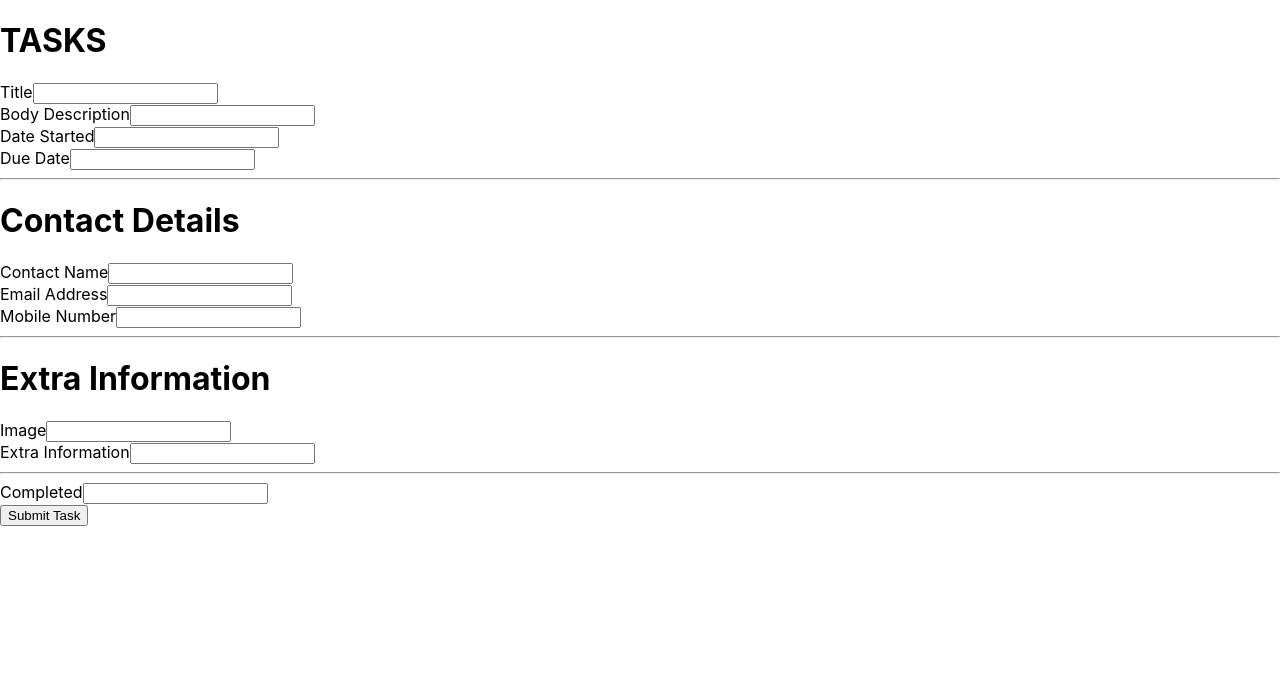
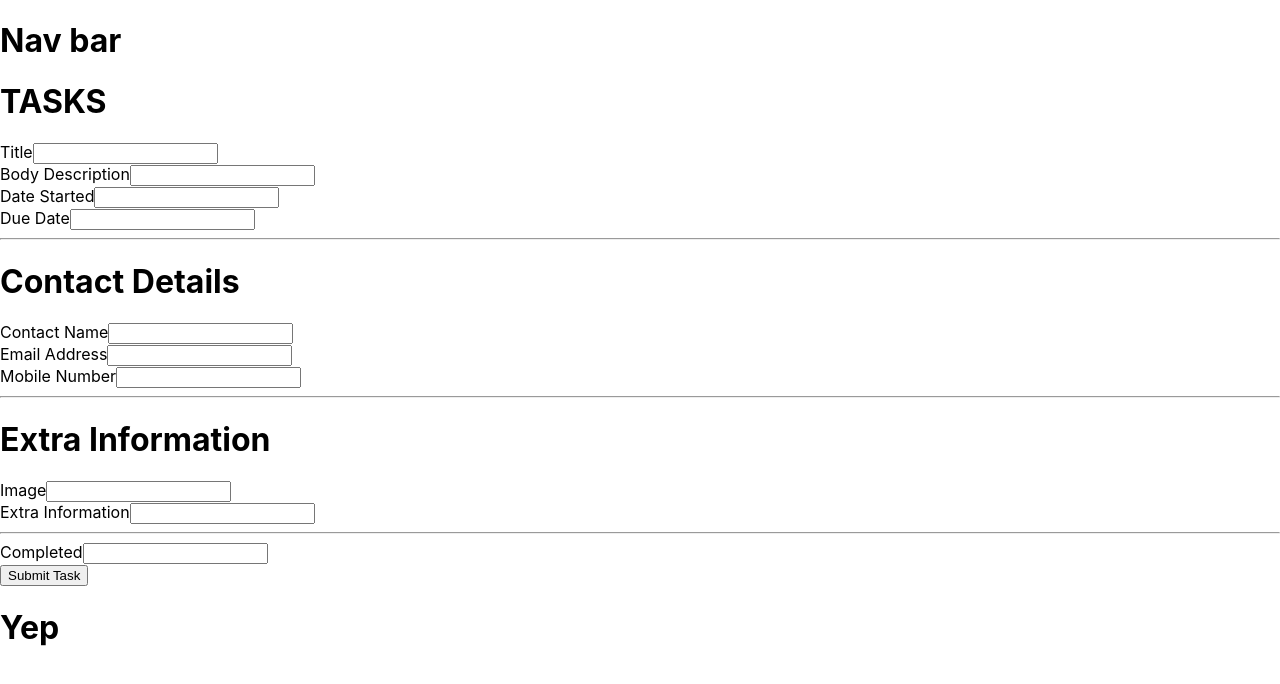
Before and after one commit to DannyField/Our_Big_Day, a React (Create React App) app in the folder frontend_react/wedding-task-app/: page / in a window 1280 px wide. Shown: the top 684 px of the page. Built offline with nearby package versions, Linux system fonts and the light colour scheme; no server answers.

Commit message:
added nav bar, tasks list - not completed

```diff
--- a/frontend_react/wedding-task-app/package.json
+++ b/frontend_react/wedding-task-app/package.json
@@ -6,7 +6,9 @@
     "@testing-library/jest-dom": "^4.2.4",
     "@testing-library/react": "^9.3.2",
     "@testing-library/user-event": "^7.1.2",
+    "bootstrap": "^4.5.0",
     "react": "^16.13.1",
+    "react-bootstrap": "^1.0.1",
     "react-dom": "^16.13.1",
     "react-scripts": "3.4.1"
   },
--- a/frontend_react/wedding-task-app/src/App.jsx
+++ b/frontend_react/wedding-task-app/src/App.jsx
@@ -1,5 +1,7 @@
 import React from "react";
 import "./App.css";
+import Nav from "./components/Nav";
+import Tasks from "./components/Tasks";
 
 const onFormSubmit = async (event) => {
   event.preventDefault();
@@ -19,7 +21,7 @@ const onFormSubmit = async (event) => {
     },
   };
   try {
-    const response = await fetch("http://192.168.1.20:8080/create", {
+    const response = await fetch("http://192.168.1.20:3000/create", {
       method: "POST",
       headers: {
         "Content-Type": "application/json",
@@ -35,6 +37,7 @@ const onFormSubmit = async (event) => {
 function App() {
   return (
     <>
+      <Nav />
       <form onSubmit={onFormSubmit}>
         <h1>TASKS</h1>
         <div>
@@ -86,6 +89,7 @@ function App() {
           <input type="submit" value="Submit Task" />
         </div>
       </form>
+      <Tasks />
     </>
   );
 }
--- /dev/null
+++ b/frontend_react/wedding-task-app/src/components/Nav.jsx
@@ -0,0 +1,7 @@
+import React from "react";
+// import Navbar from "react-bootstrap/Navbar";
+// import "bootstrap/dist/css/bootstrap.min.css";
+
+export default function Nav() {
+  return <h1>Nav bar</h1>;
+}
--- /dev/null
+++ b/frontend_react/wedding-task-app/src/components/Tasks.jsx
@@ -0,0 +1,21 @@
+import React from "react";
+
+class Task extends React.Component {
+  async componentDidMount() {
+    const response = await fetch("http://192.168.1.20:3000");
+    console.dir(response);
+    const tasks = await response.json();
+    console.dir(tasks);
+    console.log("task here 2");
+    this.setState({ tasks: tasks });
+  }
+
+  render() {
+    const taskItems = this.state?.tasks;
+    console.log("render here");
+    console.log(this.state);
+    return <h1>Yep</h1>;
+  }
+}
+
+export default Task;
```
Also changed, not shown: 2 other files (tests, documents, lock files or other folders).
